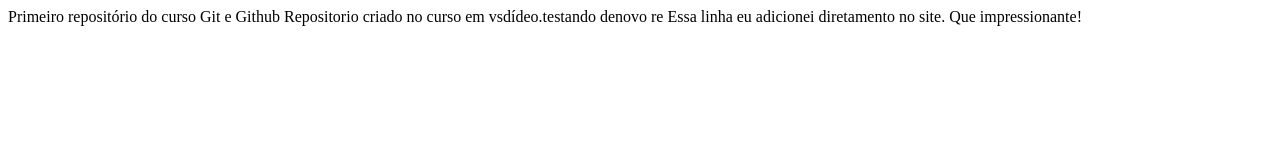
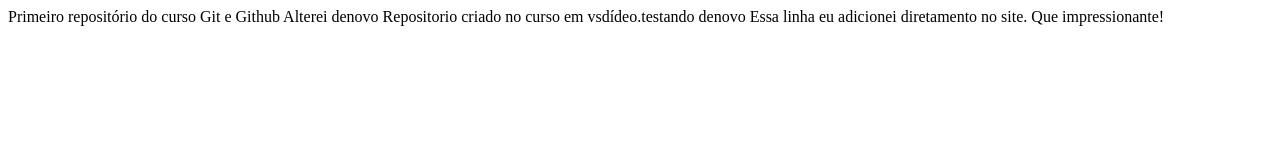
Before and after one commit to sesdfanderson/Ol--mundo, a plain HTML site: page index.html in a window 1280 px wide. Drawn offline with Linux system fonts and the light colour scheme.

Commit message:
teste2
novo test

```diff
--- a/index.html
+++ b/index.html
@@ -6,8 +6,8 @@
   </head>
   <body>
  Primeiro repositório do curso Git e Github
-
+ Alterei denovo
  Repositorio criado no curso em vsdídeo.testando denovo
-re Essa linha eu adicionei diretamento no site. Que impressionante!
+  Essa linha eu adicionei diretamento no site. Que impressionante!
 </body>
 </html>
```
